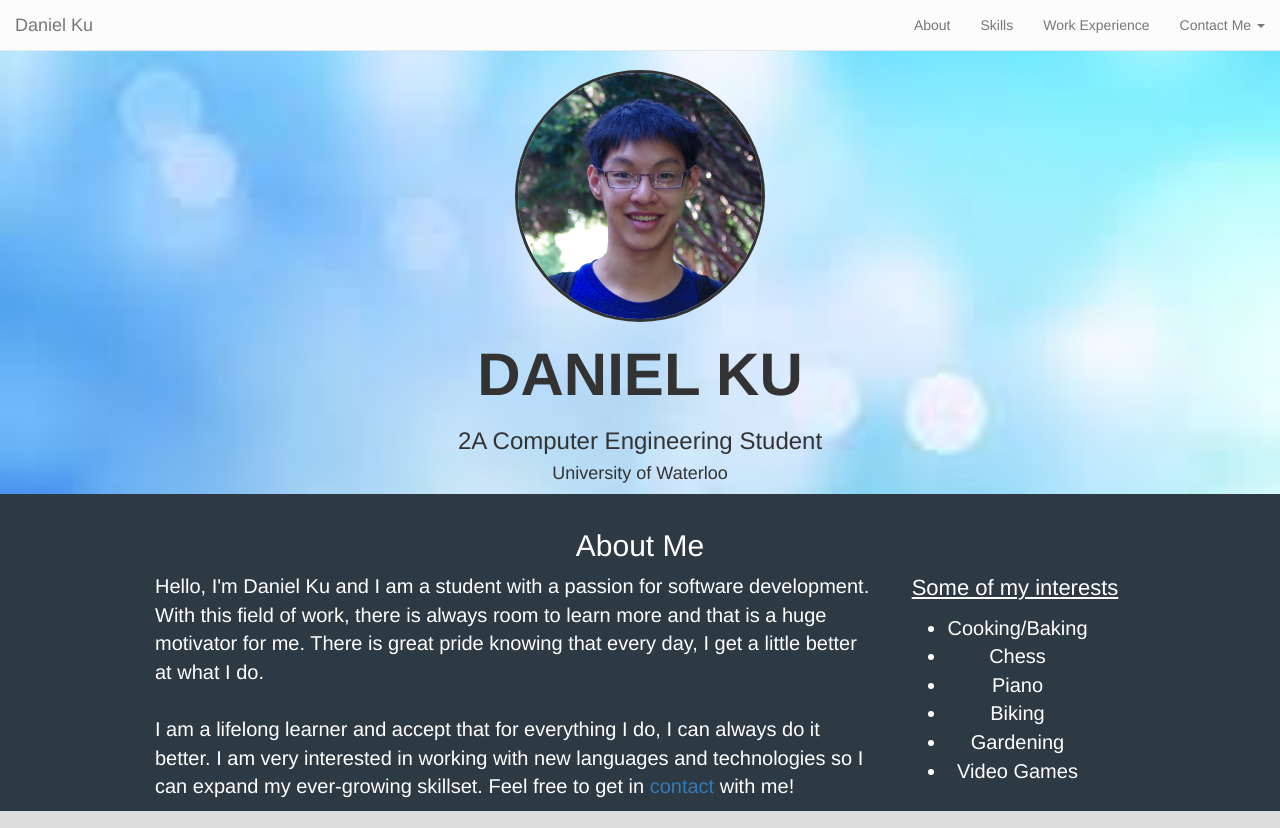
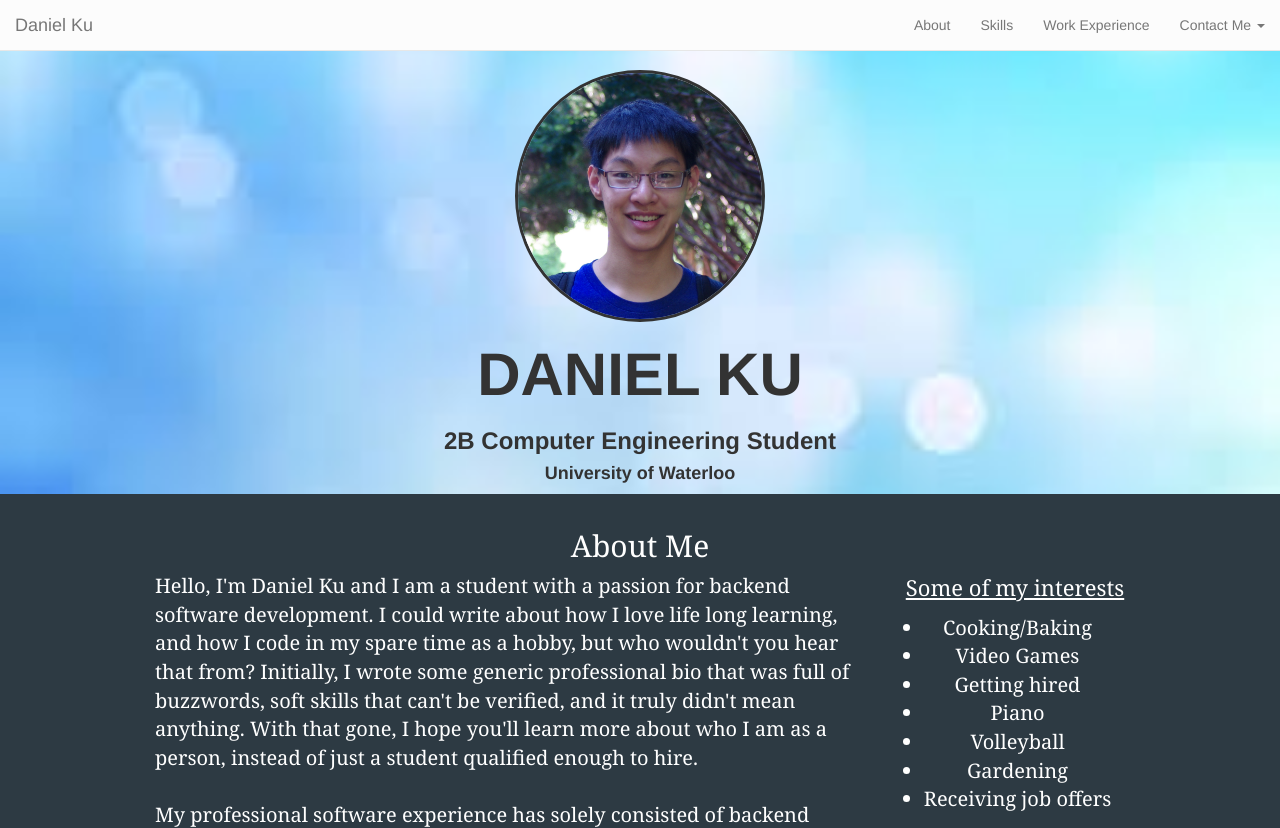
Before and after one commit to danielku97/danielku97.github.io, a plain HTML site: page index.html in a window 1280 px wide. Shown: the top 828 px of the page. Drawn offline with Linux system fonts and the light colour scheme.

Commit message:
Updated Resume and bio

```diff
--- a/index.html
+++ b/index.html
@@ -67,30 +67,34 @@ Looking for secrets?
     <!--Text -->
     <div class="container-fluid portrait" align="center">
       <img class="img-circle" src="images/profile_picture.jpg" alt=":'( No pic makes this circle look ugly..." style="border-style: solid; border-width: medium; min-height: 250px; min-width: 250px; height: 20%; width: 20%;">
-      <h1 class="big-name"><b>DANIEL KU</b></h1>
-      <h3>2A Computer Engineering Student</h3>
-      <h4>University of Waterloo </h4>
+      <h1 class="big-name" ><b>DANIEL KU</b></h1>
+      <h3 style="font-weight:bold">2B Computer Engineering Student</h3>
+      <h4 style="font-weight:bold">University of Waterloo </h4>
     </div>
 
     <!--About Text-->
     <div id="about" class="container-fluid about side-padding" align="center">
-      <h2 style="padding-top: 15px;">About Me</h2>
+      <h2 style="padding-top: 15px; font-family:Georgia;">About Me</h2>
       <div class="col-md-9">
-        <p style="text-align: left; font-size: 20px">
-          Hello, I'm Daniel Ku and I am a student with a passion for software development. With this field of work, there is always room to learn more and that is a huge motivator for me. There is great pride knowing that every day, I get a little better at what I do. <br> <br>
+        <p style="text-align: left; font-family:Georgia; font-size: 20px">
+          Hello, I'm Daniel Ku and I am a student with a passion for backend software development. I could write about how I love life long learning, and how I code in my spare time as a hobby, but who wouldn't you hear that from? Initially, I wrote some generic professional bio that was full of buzzwords, soft skills that can't be verified, and it truly didn't mean anything. With that gone, I hope you'll learn more about who I am as a person, instead of just a student qualified enough to hire.<br> <br>
 
-          I am a lifelong learner and accept that for everything I do, I can always do it better. I am very interested in working with new languages and technologies so I can expand my ever-growing skillset. Feel free to get in <a href="#contact" class="page-scroll">contact</a> with me!
+          My professional software experience has solely consisted of backend development, although I'm very interested in gaining Full-Stack or DevOps experience. This website is my attempt at front end technologies, and thus, I have discovered my poor set of design skills. Improving those skills and the website is definitely on my to-do list, so don't be too harsh on me right now! (Check out how responsive the website is though)<br> <br>
+
+          My largest hobby and passion is video games. My all time favourite game is Starcraft, I've been playing since my childhood and now proudly play competitively for the Waterloo Starcraft 2 Team. Starcraft is a game where I can always learn from others and improve my own play. It is definitely the most satisfying feeling to grow better and better with time and see how far you've improved. As a side project, I've created a statistics analyzer to track my improvement, check it out on this site because I didn't want to pay for another domain space!
         </p>
       </div>
       <div class="col-md-3">
-      <p  style="font-size: 22px; text-decoration: underline; text-align: center;">Some of my interests</p>
-      <ul style="display:table; font-size: 20px; padding-left: 5px; margin-bottom: 25px;">
+      <p  style="font-size: 22px; text-decoration: underline; text-align: center; font-family:Georgia">Some of my interests</p>
+      <ul style="display:table; font-size: 20px; padding-left: 5px; margin-bottom: 25px; font-family:Georgia">
         <li>Cooking/Baking</li>
-        <li>Chess</li>
+        <li>Video Games</li>
+        <li>Getting hired</li>
         <li>Piano</li>
-        <li>Biking</li>
+        <li>Volleyball</li>
         <li>Gardening</li>
-        <li>Video Games</li>
+        <li>Receiving job offers</li>
+
 
       </ul>
       </div>
```
Also changed, not shown: 1 other file.
